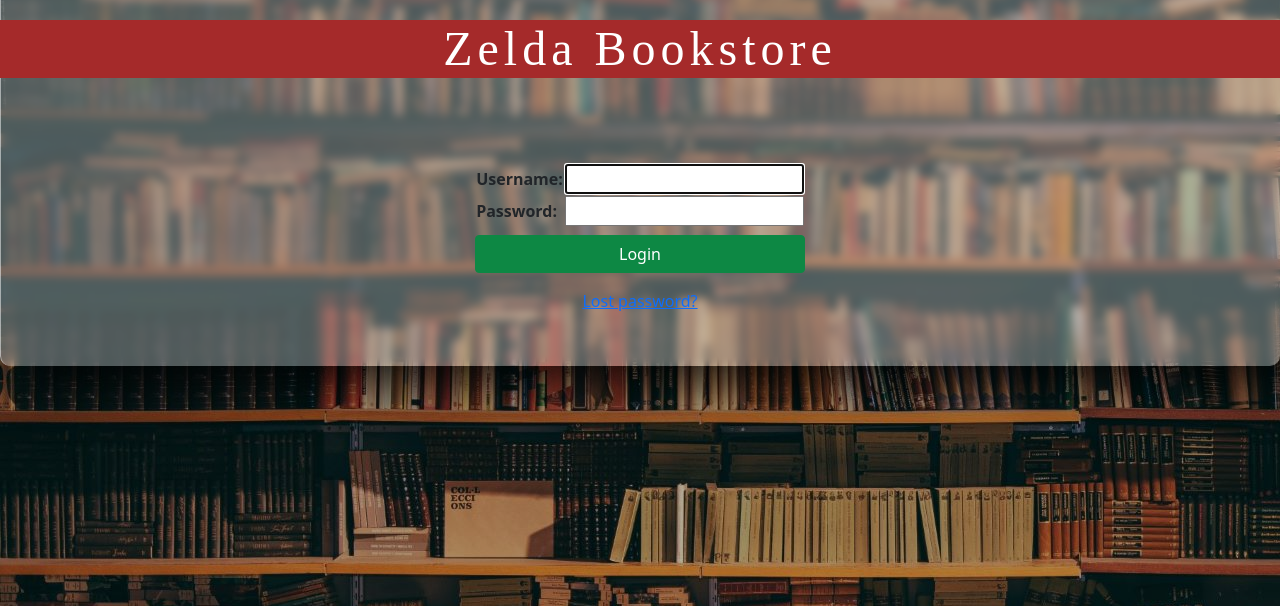
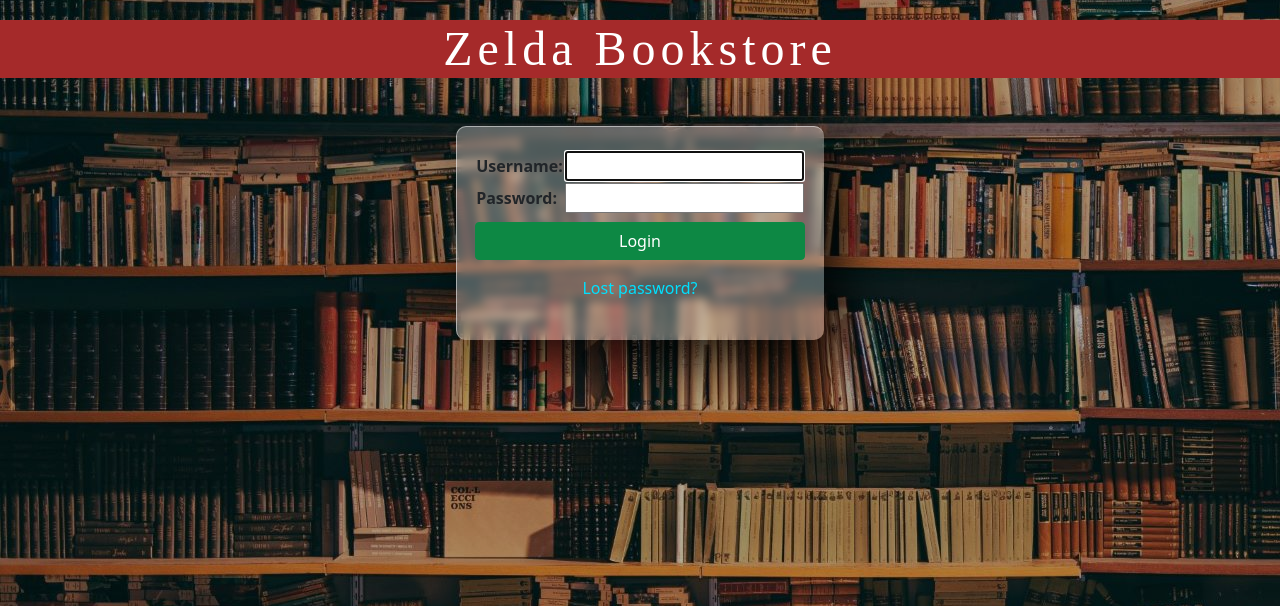
Before and after one commit to CHR-onicles/django_Bookstore, a Django app: page /login/ in a window 1280 px wide. Shown: the part 56-662 px from the top of the page. Run offline with Django 3.2, Linux system fonts and the light colour scheme.

Commit message:
more edits to frost-background login card

```diff
--- a/books/static/books/css/style.css
+++ b/books/static/books/css/style.css
@@ -138,9 +138,10 @@ border-color: rgb(7, 177, 84);
   border-color: black;
 }
 
-/* .login-div{
+.login-div{
+  width: 23rem;
   position: relative;
-} */
+}
 
 .login-div::before{
   content: "";
@@ -156,4 +157,16 @@ border-color: rgb(7, 177, 84);
   z-index: -1;
   border-radius: 10px;
   backdrop-filter: blur(5px);
+  min-height: min-content;
 }
+
+p > a{
+  text-decoration: none;
+  color: rgb(0, 225, 255);
+  transition: all 0.3s ease;
+}
+
+p > a:hover{
+    color: rgb(0, 225, 255);
+  letter-spacing: 2px;
+}
--- a/templates/registration/login.html
+++ b/templates/registration/login.html
@@ -25,7 +25,7 @@
         {% endif %}
     {% endif %}
 
-    <div class="container d-flex flex-column justify-content-center align-content-center mx-auto mt-5 w-50 align-items-center  login-div" style="height: 30vh;">
+    <div class="container d-flex flex-column justify-content-center align-content-center mx-auto mt-5 align-items-center  login-div py-4">
          <form method="POST" action="{% url 'login' %}">
         {% csrf_token %}
         <table class="mytable">
```
